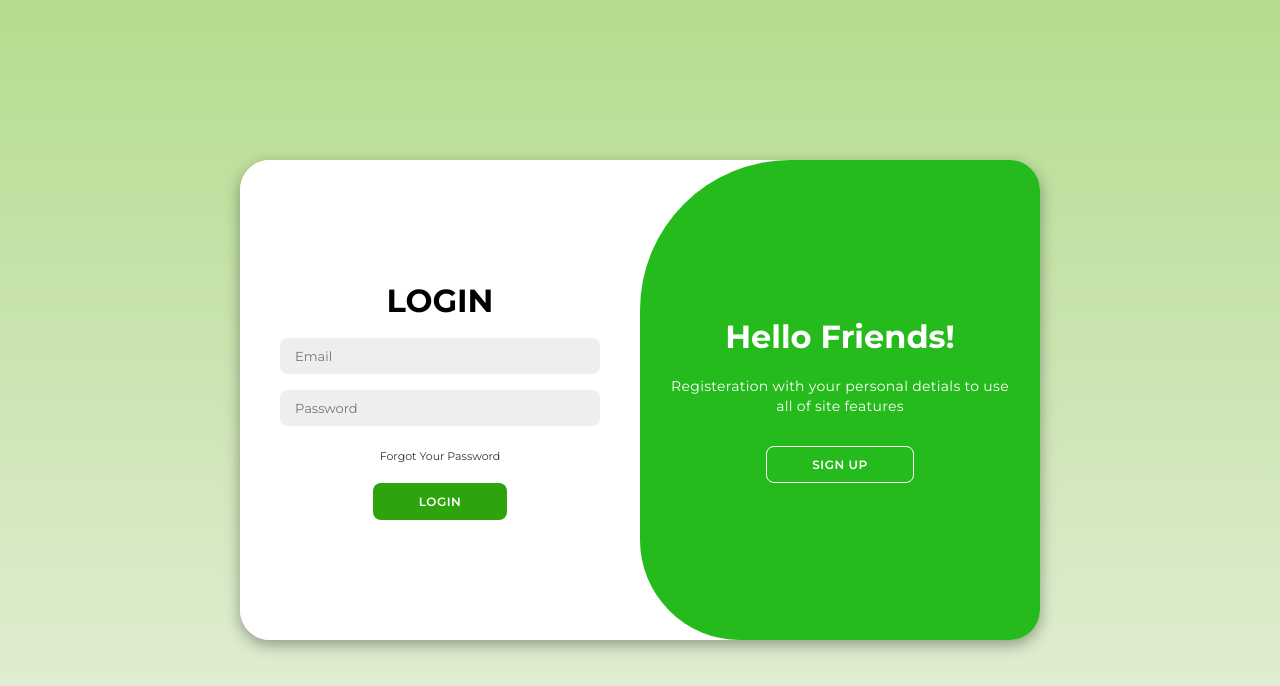
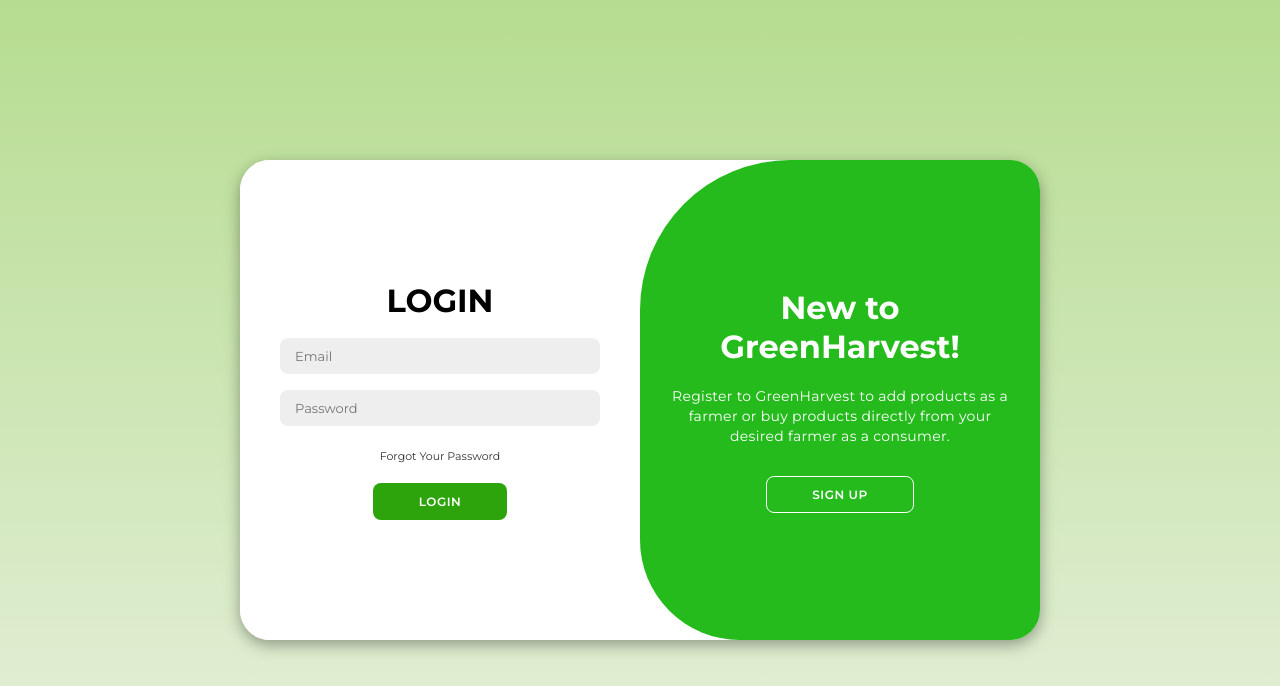
Before and after one commit to SJenush/FarmerConsumerDirectInteraction, a PHP site: page /login.php in a window 1280 px wide. Shown: the top 686 px of the page. Run offline with PHP 8.4, Linux system fonts and the light colour scheme.

Commit message:
Add product is only accessible by farmers fixed login text changed

```diff
--- a/login.php
+++ b/login.php
@@ -14,7 +14,7 @@
     <link rel="stylesheet" href="static/css/login_style.css">
     <link rel="stylesheet" href="https://cdnjs.cloudflare.com/ajax/libs/font-awesome/6.4.2/css/all.min.css">
     <script src="https://code.jquery.com/jquery-3.6.0.min.js"></script>
-    <title>LOGIN-PAGE</title>
+    <title>Login</title>
 </head>
 
 <body>
@@ -57,12 +57,12 @@
             <div class="toggle">
                 <div class="toggle-panel toggle-left">
                     <h1>Welcome Back!</h1>
-                    <p>Enter your personal detials to use all of site features</p>
+                    <p>Enter your personal detials to use all features of GreenHarvest app</p>
                     <button class="hidden" id="login">Login</button>
                 </div>
                 <div class="toggle-panel toggle-right">
-                    <h1>Hello Friends!</h1>
-                    <p>Registeration with your personal detials to use all of site features</p>
+                    <h1>New to GreenHarvest!</h1>
+                    <p>Register to GreenHarvest to add products as a farmer or buy products directly from your desired farmer as a consumer.</p>
                     <button class="hidden" id="register">Sign Up</button>
                 </div>
             </div>
```
Also changed, not shown: Cart.php (+8 -6 lines), nav_bar.php (+9 -2 lines).
